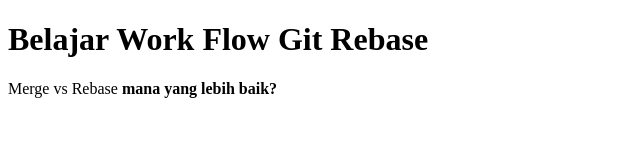
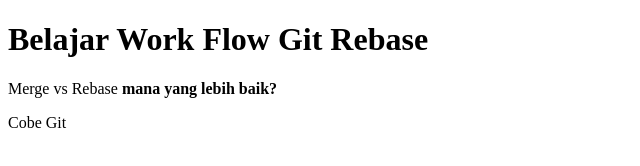
Before and after one commit to khadafiprogramming/coba-git-rebase, a plain HTML site: page index.html in a window 1280 px wide. Shown: the full height of the page, 0-640 px from the left. Drawn offline with Linux system fonts and the light colour scheme.

Commit message:
edit index

```diff
--- a/index.html
+++ b/index.html
@@ -11,6 +11,7 @@
 <body>
     <h1>Belajar Work Flow Git Rebase</h1>
     <p>Merge vs Rebase <b>mana yang lebih baik?</b></p>
+    <p>Cobe Git</p>
 </body>
 
 </html>
```
